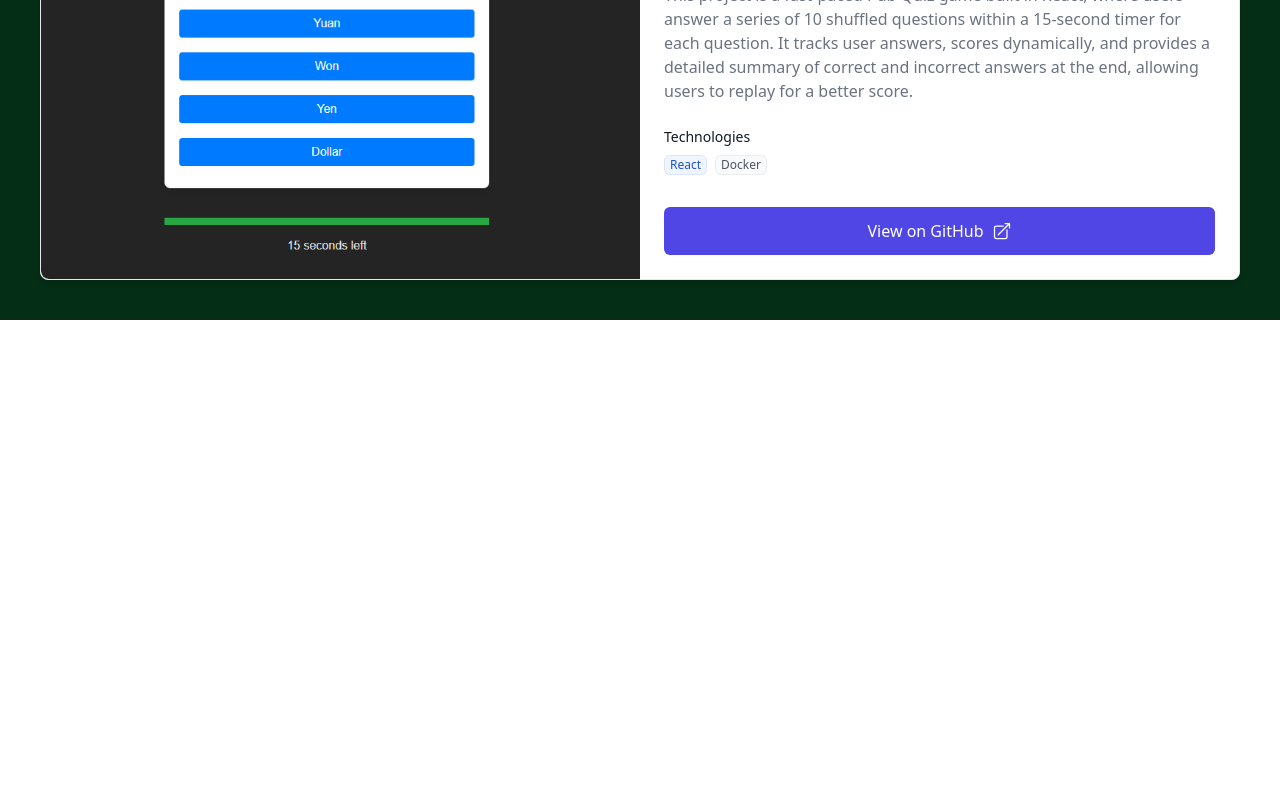
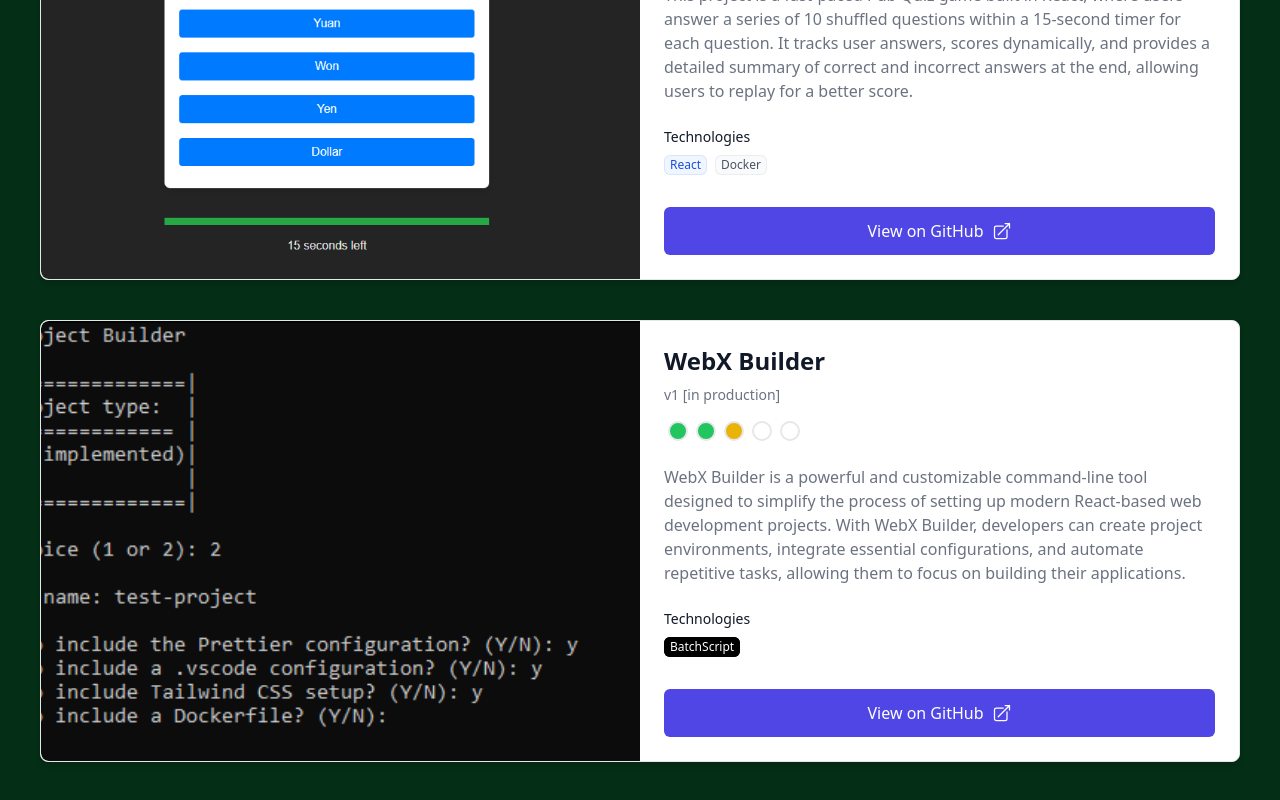
Before and after one commit to kdafov/portfolio-v2, a React (Vite) app: page /projects in a window 1280 px wide. Shown: the part 8696-9496 px from the top of the page. Before the commit the page ends 9016 px from the top, so only its background shows below. Built offline with nearby package versions, Linux system fonts and the light colour scheme.

Commit message:
Added WebX project

```diff
--- a/src/_components/ProjectsList.ts
+++ b/src/_components/ProjectsList.ts
@@ -191,5 +191,16 @@
         technologies: ['React', 'Docker'],
         viewLink: 'https://github.com/kdafov/pub-quiz',
         buttonText: 'View on GitHub'
+    },
+    {
+        title: 'WebX Builder',
+        description: 'WebX Builder is a powerful and customizable command-line tool designed to simplify the process of setting up modern React-based web development projects. With WebX Builder, developers can create project environments, integrate essential configurations, and automate repetitive tasks, allowing them to focus on building their applications.',
+        version: 'v1 [in production]',
+        imageSrc: 'webx.png',
+        imageAlt: 'WebX',
+        rating: 3,
+        technologies: ['BatchScript'],
+        viewLink: 'https://github.com/kdafov/webx-builder',
+        buttonText: 'View on GitHub'
     }
 ]
--- a/src/_components/technologiesColors.map.ts
+++ b/src/_components/technologiesColors.map.ts
@@ -83,4 +83,8 @@
     // IoT
     Arduino: 'bg-lime-50 text-lime-700 ring-lime-700/10',
     MQTT: 'bg-lime-50 text-lime-700 ring-lime-700/10',
+
+    // Terminal
+    BatchScript: 'bg-black text-white ring-black',
+    BashScript: 'bg-black text-white ring-black',
   } as const;
```
Also changed, not shown: public/webx.png (added).
